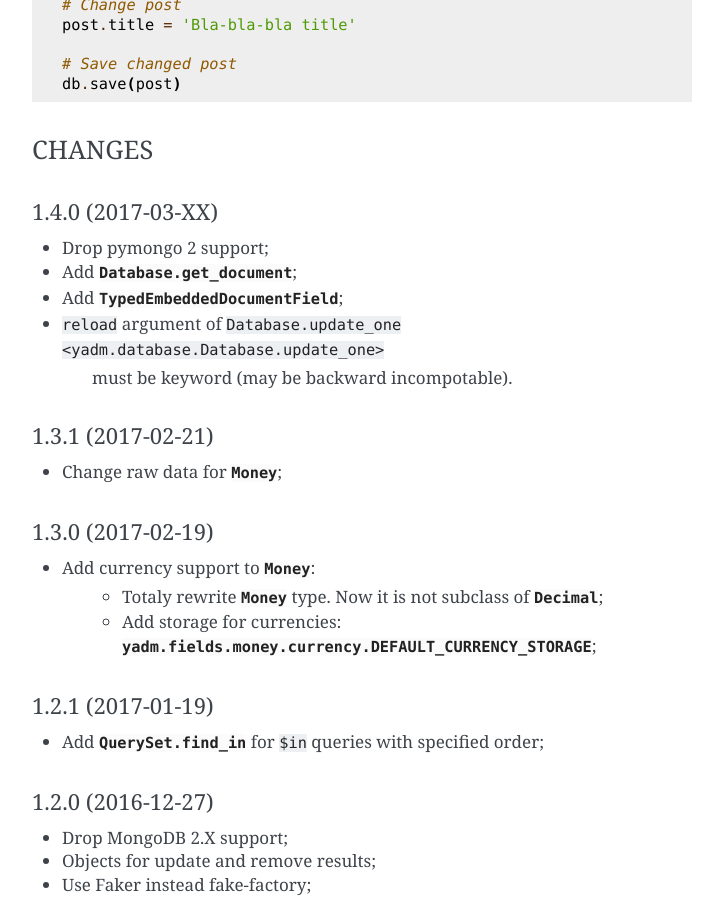
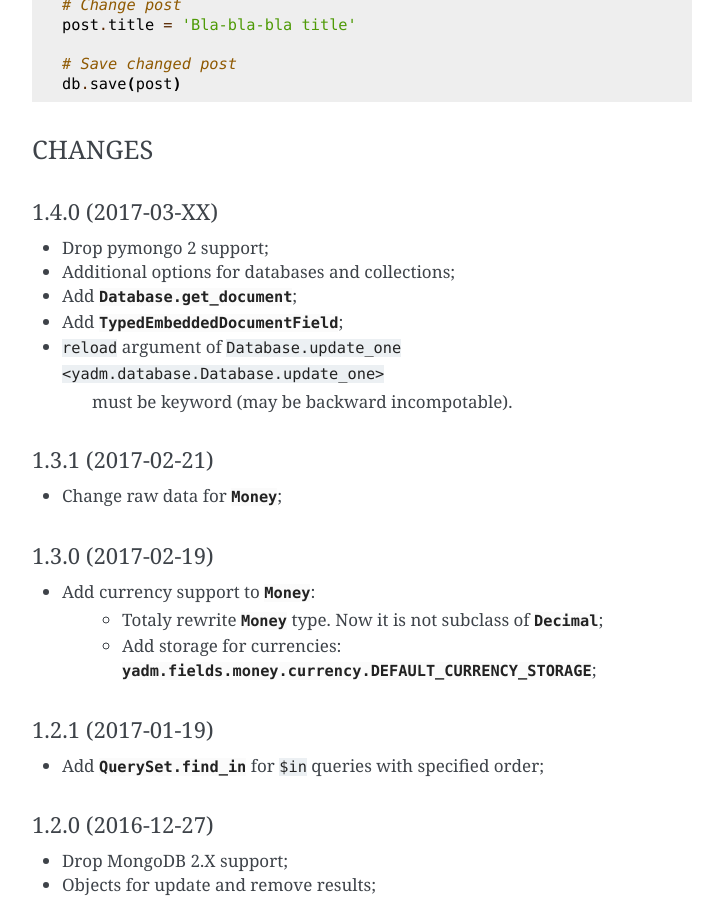
Before and after one commit to ticketscloud/yadm, a Sphinx documentation site: the page built from doc/index.rst, in a window 1280 px wide and 900 px high, scrolled down 1092 px. Shown: the whole window, without its empty margins (388-1111 px from the left). Built offline with Sphinx 7.4.7, drawn with Linux system fonts in a browser that asks for light colours; pages that are not in the unit, such as notebooks, are missing from menus; cross-references to code outside the pages are shown as plain code.

Commit message:
Update doc

```diff
--- a/doc/index.rst
+++ b/doc/index.rst
@@ -71,6 +71,7 @@ CHANGES
 ------------------
 
 * Drop pymongo 2 support;
+* Additional options for databases and collections;
 * Add :py:class:`Database.get_document <yadm.databases.Database.get_document>`;
 * Add :py:class:`TypedEmbeddedDocumentField <yadm.fields.embedded.TypedEmbeddedDocumentField>`;
 * ``reload`` argument of ``Database.update_one <yadm.database.Database.update_one>``
```
